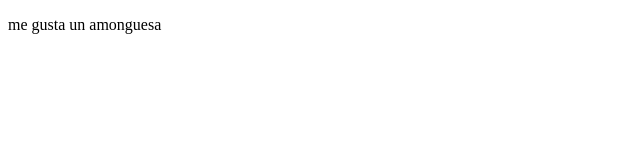
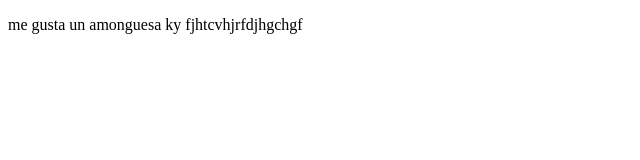
Before and after one commit to ericknmorales/primerPush, a plain HTML site: page index.html in a window 1280 px wide. Shown: the whole page, without its empty margins (0-640 px from the left). Drawn offline with Linux system fonts and the light colour scheme.

Commit message:
xddddddddddddddddddd

```diff
--- a/index.html
+++ b/index.html
@@ -8,7 +8,7 @@
 </head>
 <body>
     <p>
-        me gusta un amonguesa
+        me gusta un amonguesa ky fjhtcvhjrfdjhgchgf
     </p>
 </body>
 </html>
```
